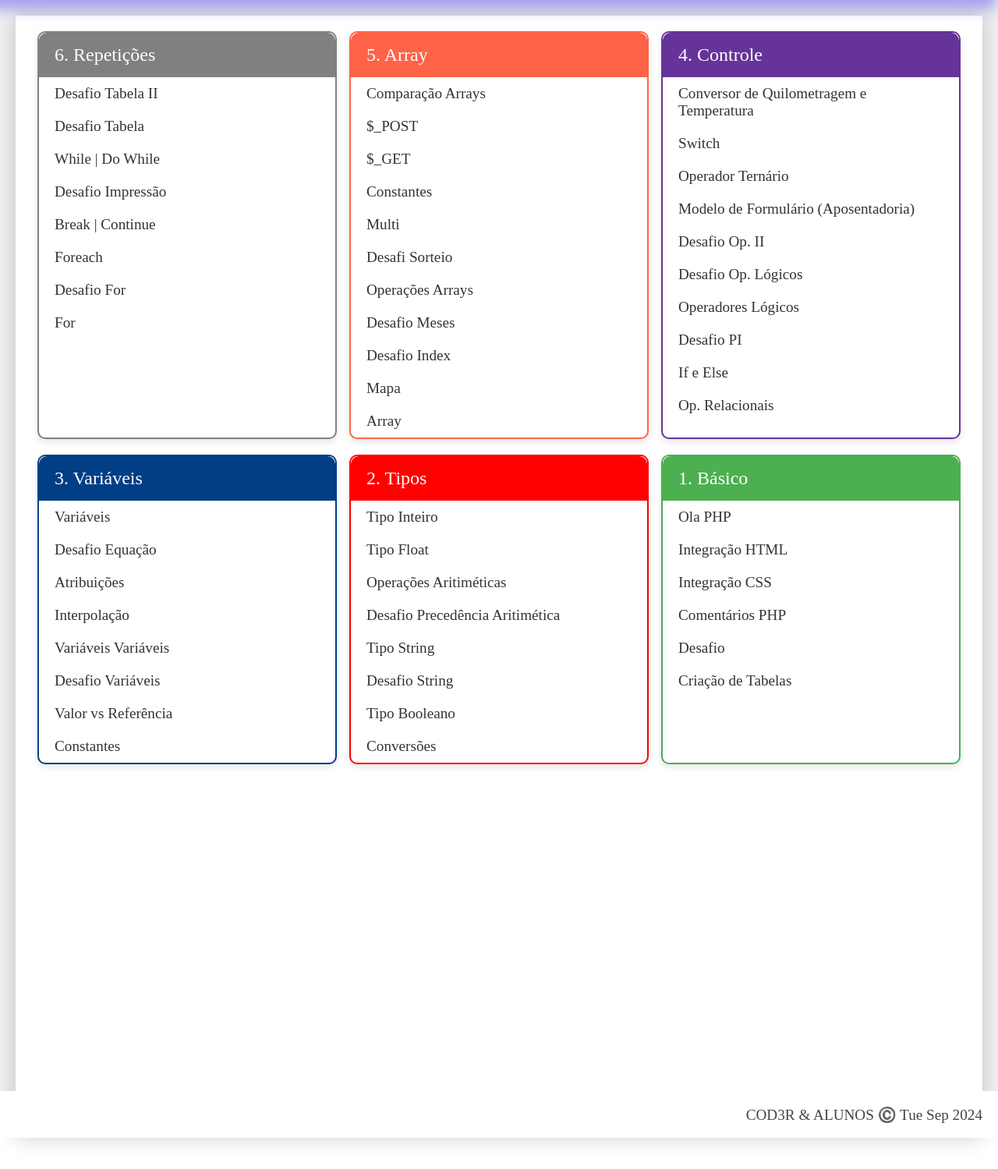
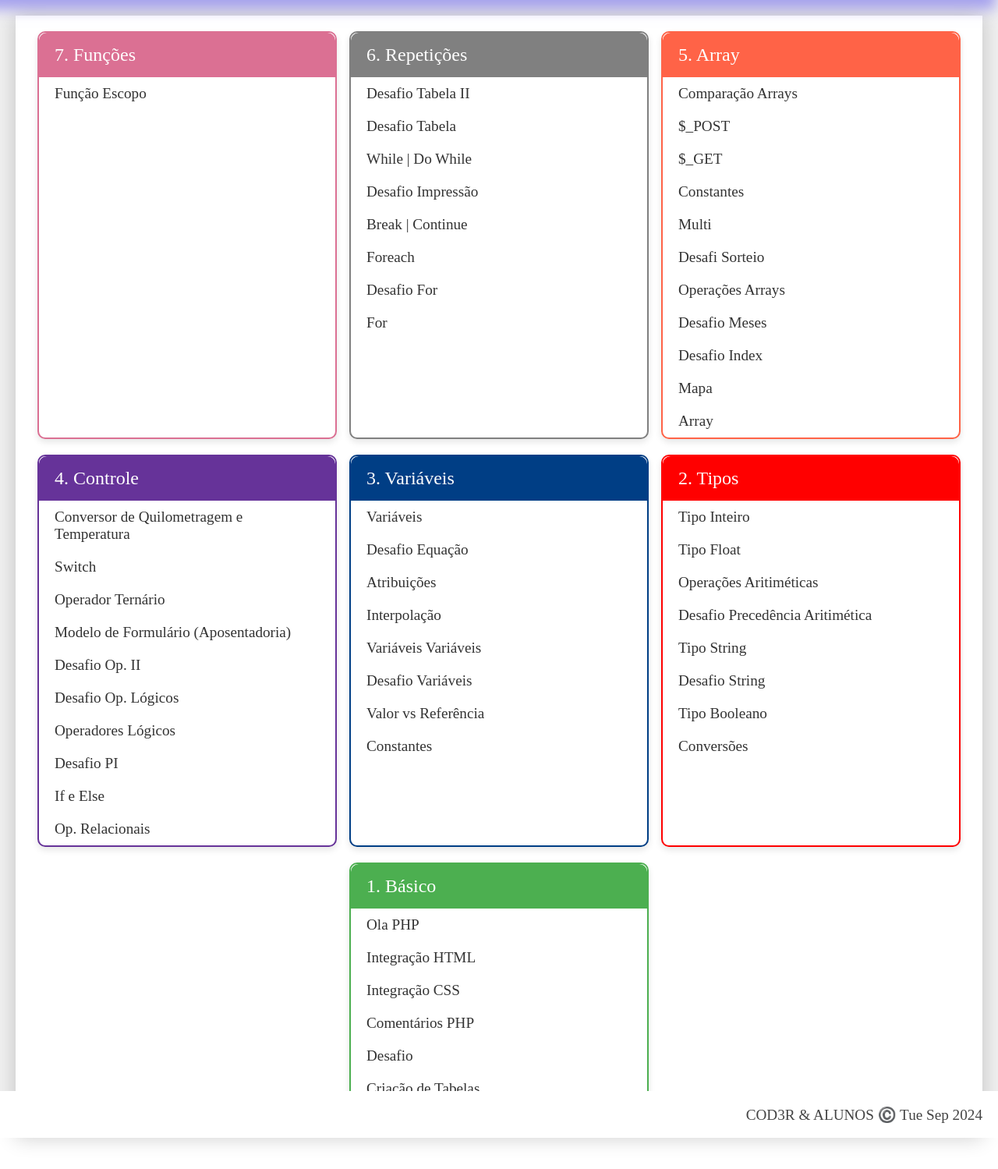
Before and after one commit to magal07/ProjetoPHP, a PHP site: page / in a window 1280 px wide. Shown: the part 120-1619 px from the top of the page at 78% size. Run offline with PHP 8.4, Linux system fonts and the light colour scheme.

Commit message:
10.09.24_vs

```diff
--- a/index.php
+++ b/index.php
@@ -18,6 +18,15 @@
     <main class="principal">
         <div class="conteudo">
             <nav class="modulos">
+                <div class="modulo rosa">
+                    <h3>7. Funções</h3>
+                    <ul>
+                        <li><a href="exercicio.php?dir=funcoes&file=funcao_escopo">
+                            Função Escopo
+                            </a>
+                        </li>
+                    </ul>
+                    </div>
                 <div class="modulo cinza">
                     <h3>6. Repetições</h3>
                     <ul>
--- a/recursos/css/estilo.css
+++ b/recursos/css/estilo.css
@@ -161,6 +161,9 @@ body {
 .modulo.laranja {border: 2px solid #ff6347}
 .modulo.laranja >h3 {background-color: #ff6347}
 
+.modulo.rosa {border: 2px solid palevioletred}
+.modulo.rosa >h3 {background-color: palevioletred}
+
 p.divisao {
     margin-bottom: 0px;
     font-weight: bold;
```
Also changed, not shown: funcoes/funcao_escopo.php (added, +38 -0 lines).
